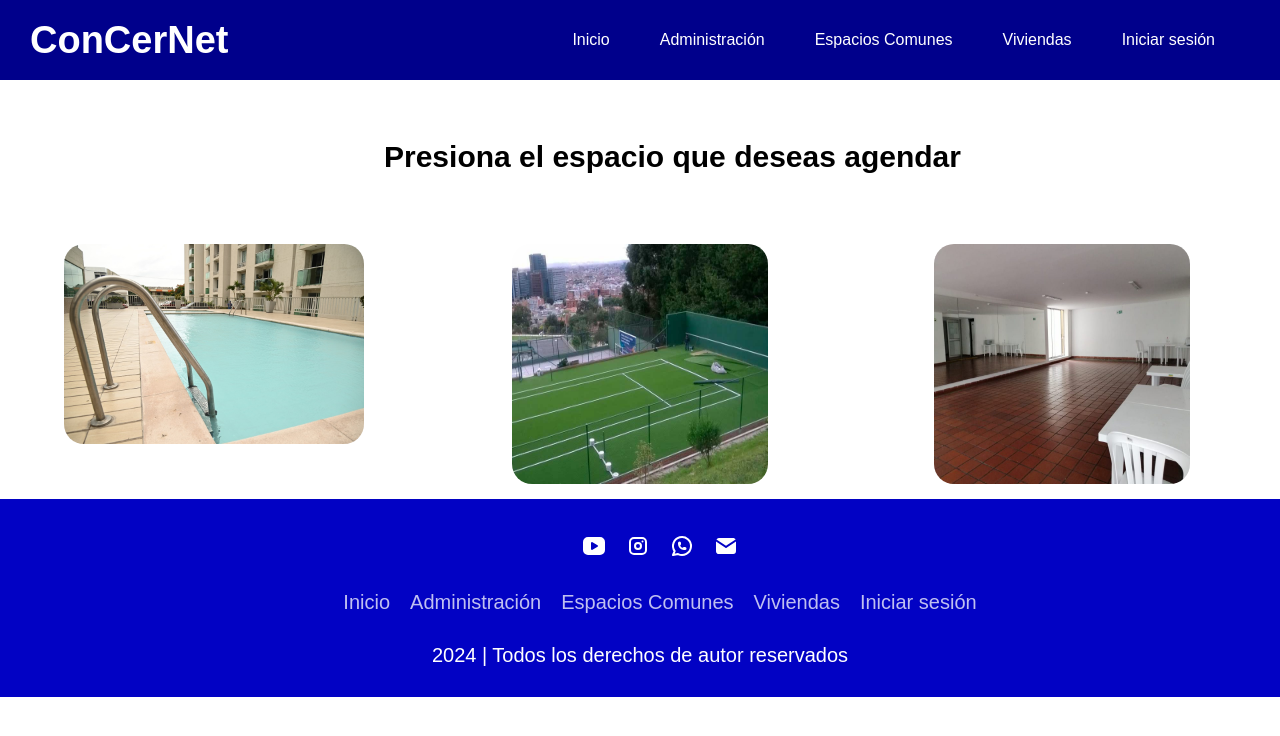
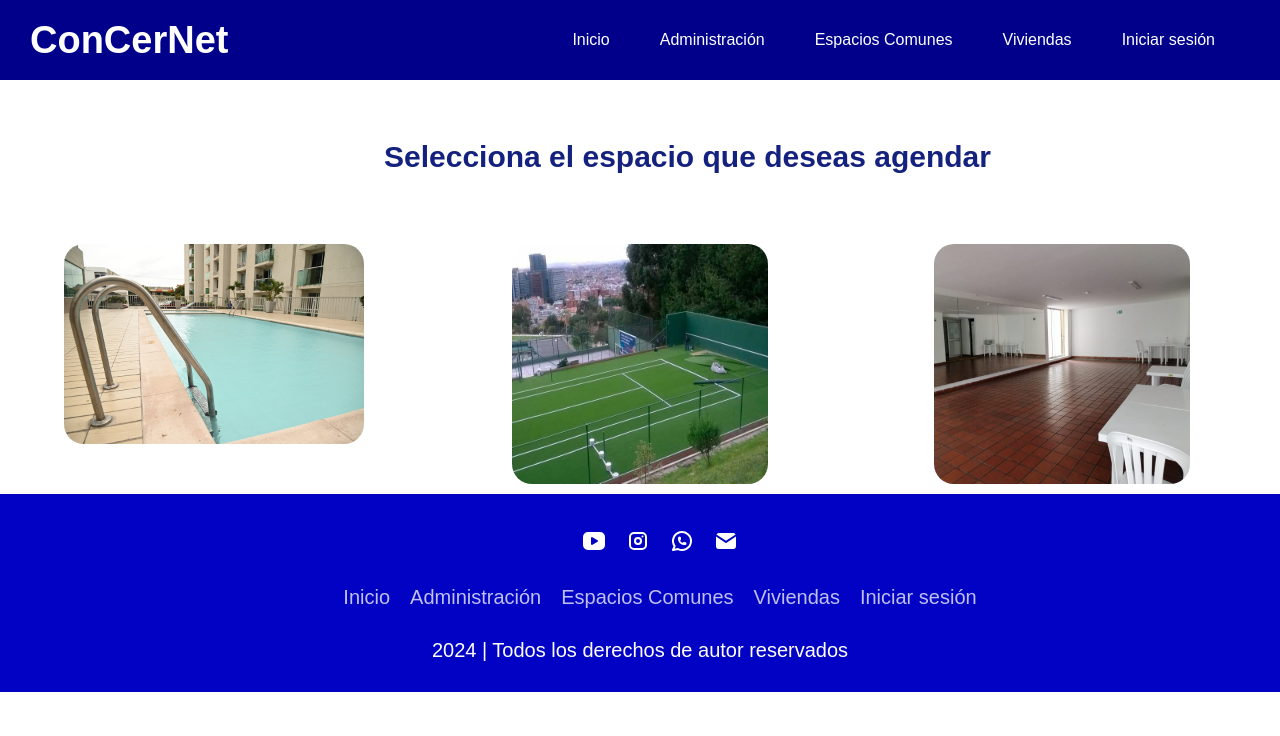
Before and after one commit to ConCerNet/ConCerNet, a React (Create React App) app in the folder concernet/: page /Espacios in a window 1280 px wide. Shown: the top 736 px of the page. Built offline with nearby package versions, Linux system fonts and the light colour scheme.

Commit message:
Modificacion de los estilos en espacios

```diff
--- a/concernet/src/Pages/Espacios.jsx
+++ b/concernet/src/Pages/Espacios.jsx
@@ -17,7 +17,7 @@ const Espacios = ()=>{
         <div className="espacio">
             <NavBar />
                 <div className="pista">
-                    <h2>Presiona el espacio que deseas agendar</h2>
+                    <h2>Selecciona el espacio que deseas agendar</h2>
                 </div>
                 <div className='espaciosList'>
                         {espacios.map((espacio) => (
--- a/concernet/src/Styles/Espacios.css
+++ b/concernet/src/Styles/Espacios.css
@@ -1,5 +1,5 @@
 .pista{
-
+    color: #14217e;
     font-size: 20px;
     margin-top: 100px;
     margin-left: 30%;
@@ -24,7 +24,7 @@
 }
 
 .contenedorEspacio{
-    height: 255px;
+    height: 250px;
 }
 
 .contenedorEspacio .piscina{
```
